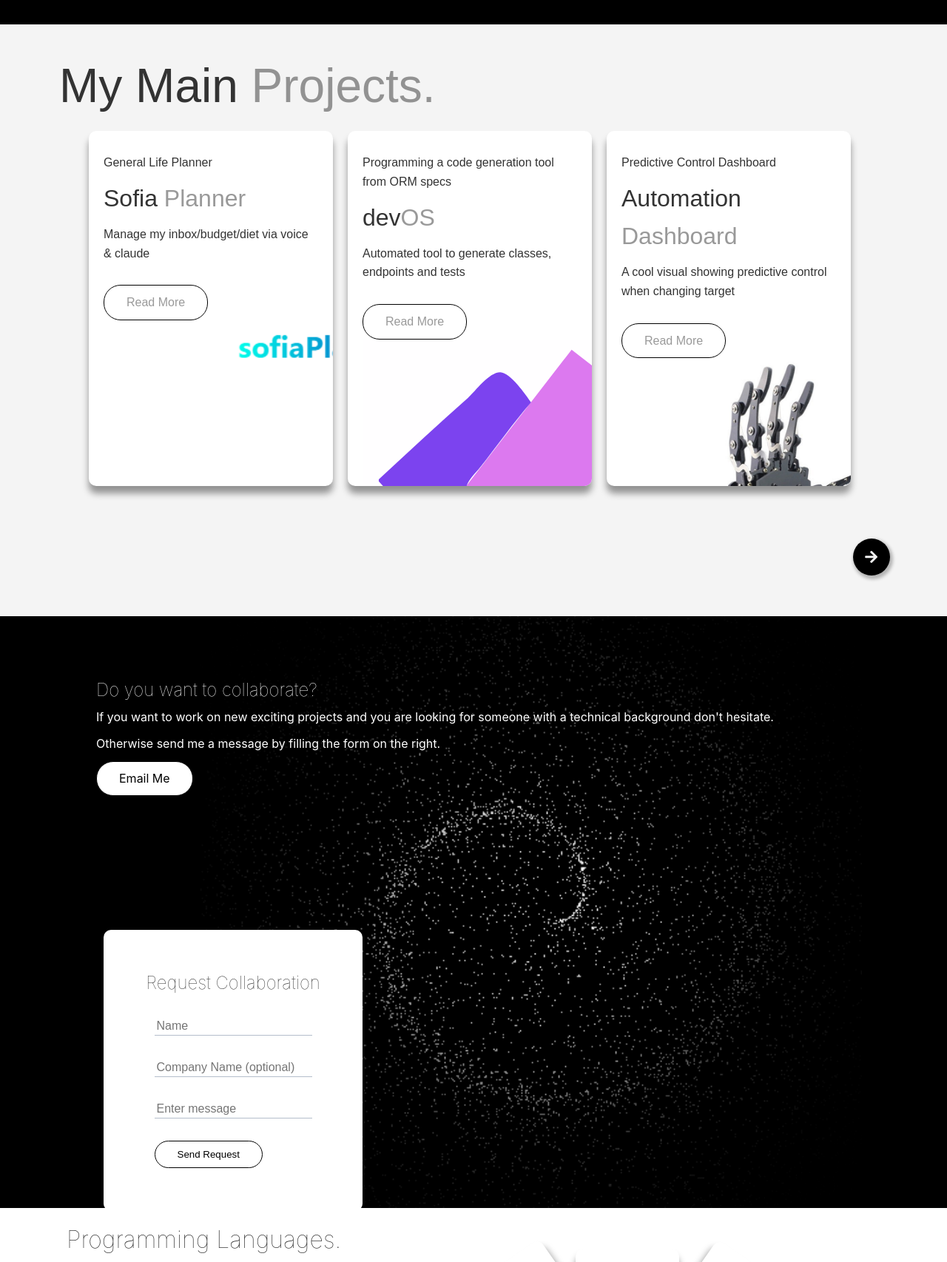
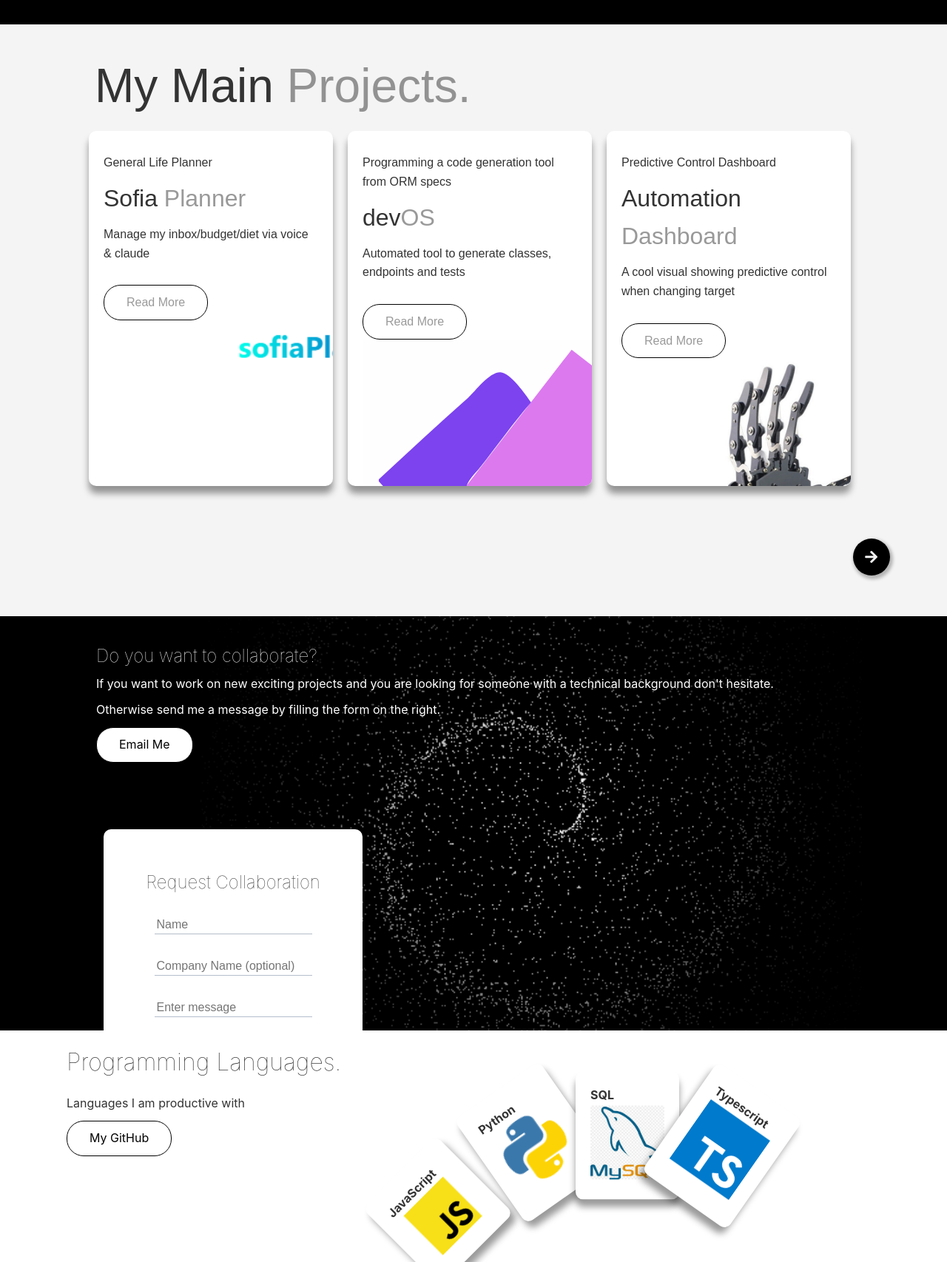
Before and after one commit to kesler20/personal_portfolio, a Flask app: page / in a window 1280 px wide. Shown: the part 815-2521 px from the top of the page at 74% size. Run offline with Flask 2, Linux system fonts and the light colour scheme.

Commit message:
chore: make it better🪴

```diff
--- a/static/css/index.css
+++ b/static/css/index.css
@@ -60,7 +60,8 @@
 }
 
 .projects-title {
-  padding-left: 80px;
+  margin-left: 10%;
+  width: 100%;
 }
 
 .projects-cards.container {
@@ -96,7 +97,7 @@
   display: grid;
   grid-template-columns: 1fr;
   width: 100%;
-  height: 100vh;
+  height: 70vh;
   overflow: hidden;
 }
 
```
Also changed, not shown: index.html (+7 -8 lines).
